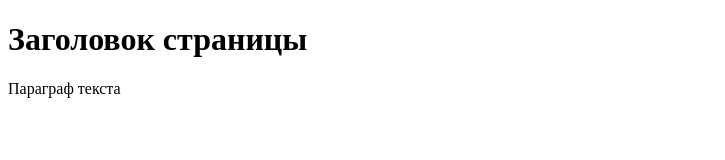
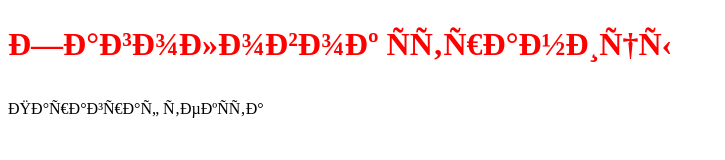
Before and after one commit to front-alex/project, a plain HTML site: page index.html in a window 1280 px wide. Shown: the whole page, without its empty margins (0-725 px from the left). Drawn offline with Linux system fonts and the light colour scheme.

Commit message:
Add files via upload

```diff
--- a/index.html
+++ b/index.html
@@ -1,7 +1,9 @@
 <!DOCTYPE html>
-<html>
+<html lang="ru">
   <head>
-    <title>Название документа (страницы)</title>
+    <meta charset="UTF-8/">
+    <title>Lenni art(страницы)</title>
+    <link rel="stylesheet" href="styles/style.css">
   </head>
   <body>
     <h1>Заголовок страницы</h1>
--- /dev/null
+++ b/styles/style.css
@@ -0,0 +1,3 @@
+h1{
+    color: red;
+}
```
